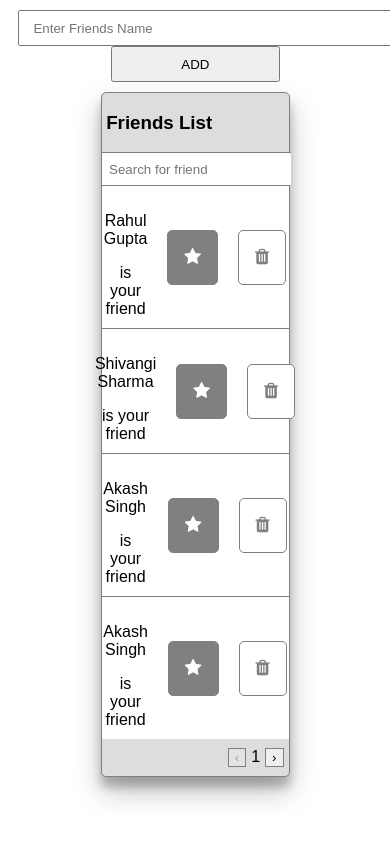
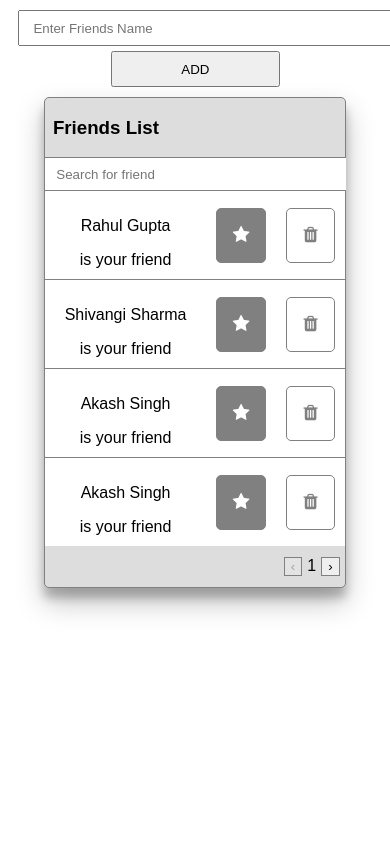
Before and after one commit to darky99/haptikAssesment, a React (Create React App) app: page / in a window 390 px wide. Built offline with nearby package versions, Linux system fonts and the light colour scheme.

Commit message:
responsive fixes

```diff
--- a/src/styles.css
+++ b/src/styles.css
@@ -1,6 +1,16 @@
 .App {
   font-family: sans-serif;
   text-align: center;
+}
+
+@media only screen and (max-width: 500px) {
+  .friendList {
+    width: 80% !important;
+  }
+
+  .addBtn {
+    margin-top: 5px;
+  }
 }
 
 .paperBlock {
```
